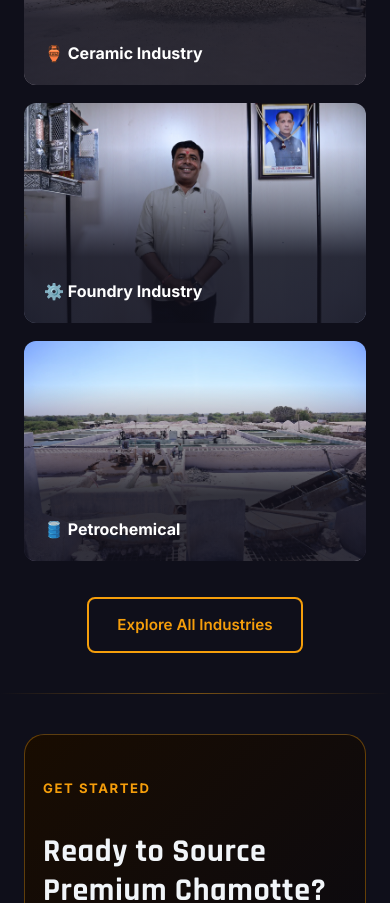
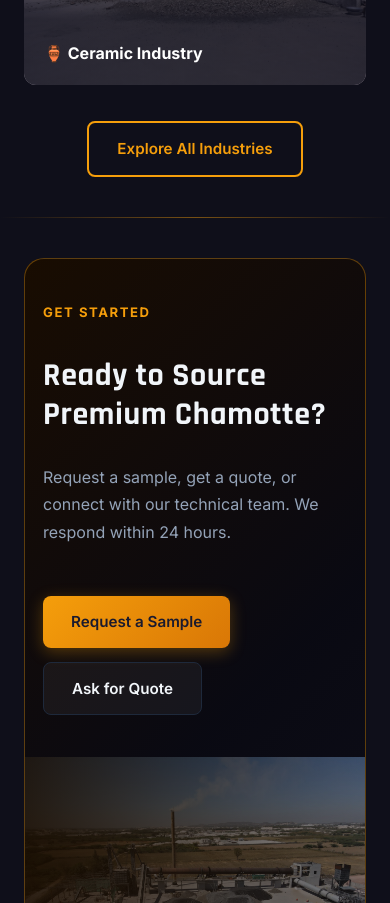
Before and after one commit to nrbhai/shivsr, a website: page index.html in a window 390 px wide. Shown: the part 10165-11068 px from the top of the page. Drawn offline with Linux system fonts and the light colour scheme.

Commit message:
Remove foundry and petrochemical industry cards from homepage industries section

```diff
--- a/index.html
+++ b/index.html
@@ -436,6 +436,7 @@
       .intro-text p { max-width: 100%; }
       .intro-buttons { justify-content: center; }
       .hero-bottom { padding: 70px 22px 80px; }
+      .ind-card.mobile-hidden { display: none; }
     }
 
     @media (max-width: 600px) {
@@ -451,6 +452,7 @@
       .cta-left { padding: 42px 18px; }
       .photo-mosaic { grid-template-columns: 1fr; grid-auto-rows: 200px; }
       .mosaic-large { grid-column: span 1; grid-row: span 1; }
+      .ind-card.mobile-hidden { display: none; }
     }
   </style>
 </head>
@@ -706,14 +708,6 @@
         <img loading="lazy" src="images/RSL_0528.webp" alt="Ceramic Industry">
         <div class="ind-overlay"><div class="ind-name">🏺 Ceramic Industry</div></div>
       </div>
-      <div class="ind-card">
-        <img loading="lazy" src="images/RSL_0509.webp" alt="Foundry Industry">
-        <div class="ind-overlay"><div class="ind-name">⚙️ Foundry Industry</div></div>
-      </div>
-      <div class="ind-card">
-        <img loading="lazy" src="images/RSL_0492.webp" alt="Petrochemical Industry">
-        <div class="ind-overlay"><div class="ind-name">🛢️ Petrochemical</div></div>
-      </div>
     </div>
     <div class="text-center" style="margin-top:36px;">
       <a href="industries.html" class="btn btn-outline">Explore All Industries</a>
```
